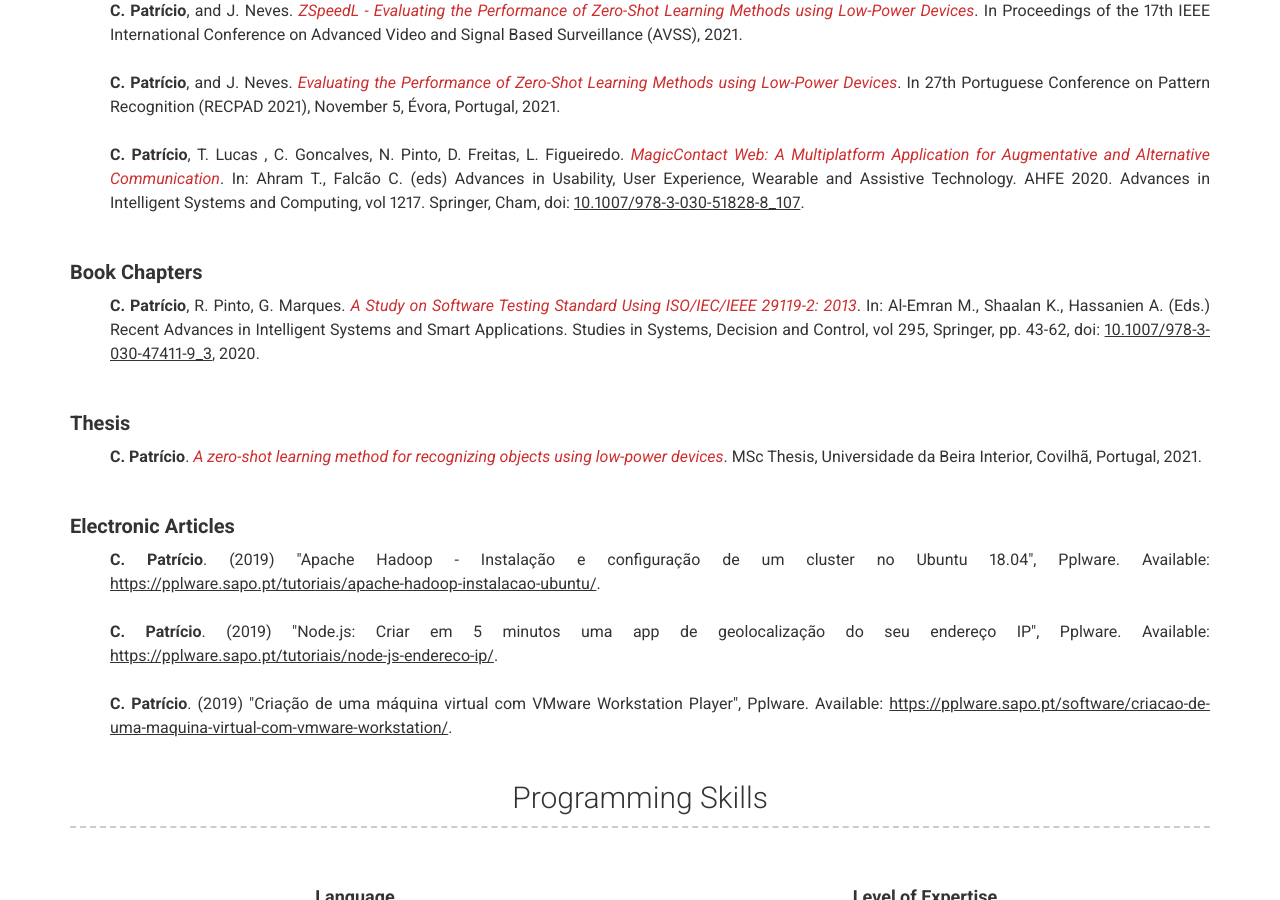
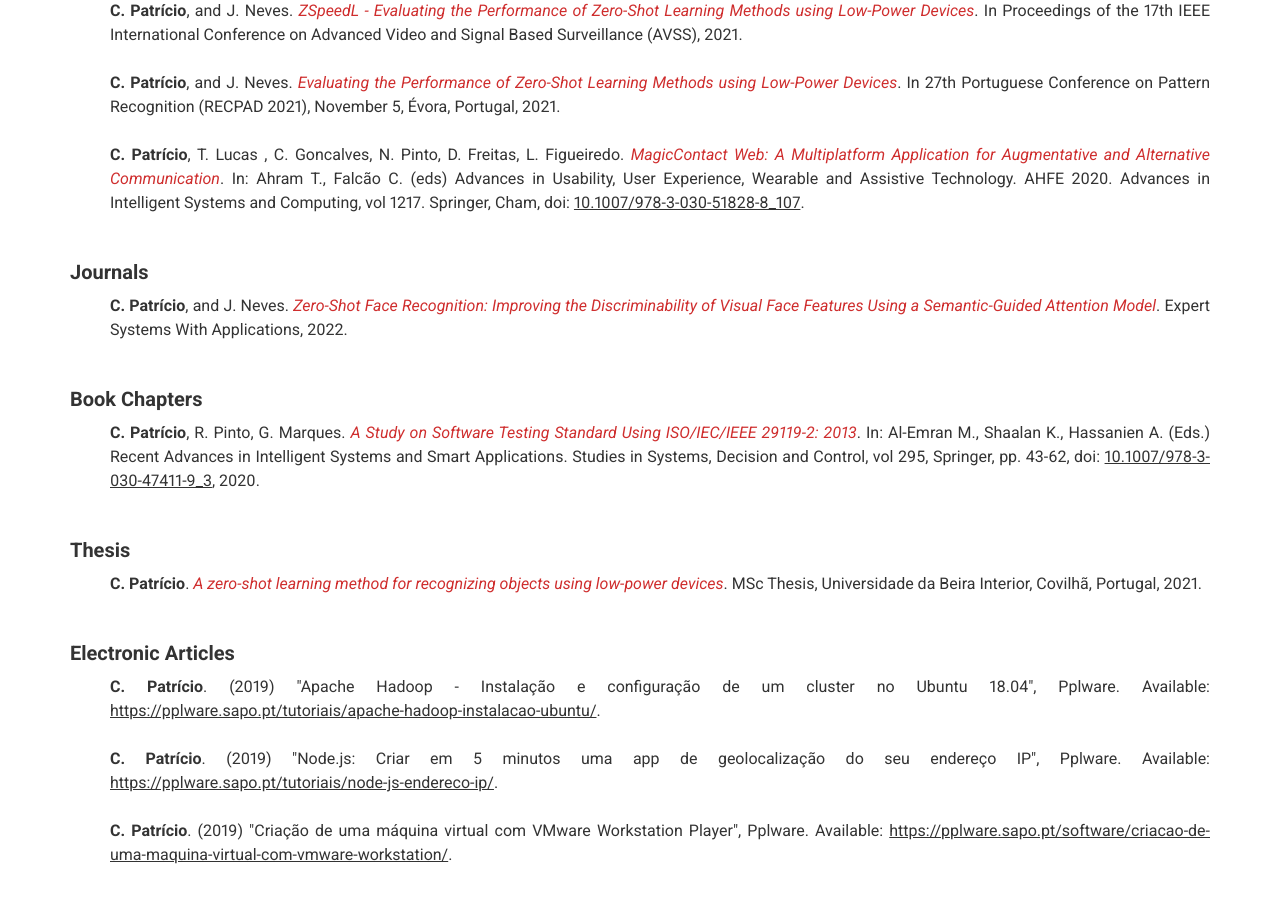
Before and after one commit to CristianoPatricio/cristianopatricio.github.io, a Jekyll site: the page built from index.md, in a window 1280 px wide and 900 px high, scrolled down 2223 px. Built offline with Jekyll 4.4.1, drawn with Linux system fonts in a browser that asks for light colours; nearby versions of some CDN libraries.

Commit message:
Update _config.yml

```diff
--- a/_config.yml
+++ b/_config.yml
@@ -67,6 +67,13 @@ publications: |
         <br>
         <li>
             <b>C. Patrício</b>, T. Lucas , C. Goncalves, N. Pinto, D. Freitas, L. Figueiredo. <a href="https://link.springer.com/chapter/10.1007%2F978-3-030-51828-8_107" style="color: #cf2e2e;" target="blank"><em>MagicContact Web: A Multiplatform Application for Augmentative and Alternative Communication</em></a>. In: Ahram T., Falcão C. (eds) Advances in Usability, User Experience, Wearable and Assistive Technology. AHFE 2020. Advances in Intelligent Systems and Computing, vol 1217. Springer, Cham, doi: <a href="https://doi.org/10.1007/978-3-030-51828-8_107" style="color: #333; text-decoration: underline;">10.1007/978-3-030-51828-8_107</a>.
+        </li>
+    </ul>
+    <br>
+    <p style="font-size:20px;"><b>Journals</b></p>
+    <ul style="list-style-type: none;" >
+        <li>
+            <b>C. Patrício</b>, and J. Neves. <a href="" style="color: #cf2e2e;" target="blank"><em>Zero-Shot Face Recognition: Improving the Discriminability of Visual Face Features Using a Semantic-Guided Attention Model</em></a>. Expert Systems With Applications, 2022.
         </li>
     </ul>
     <br>
```
